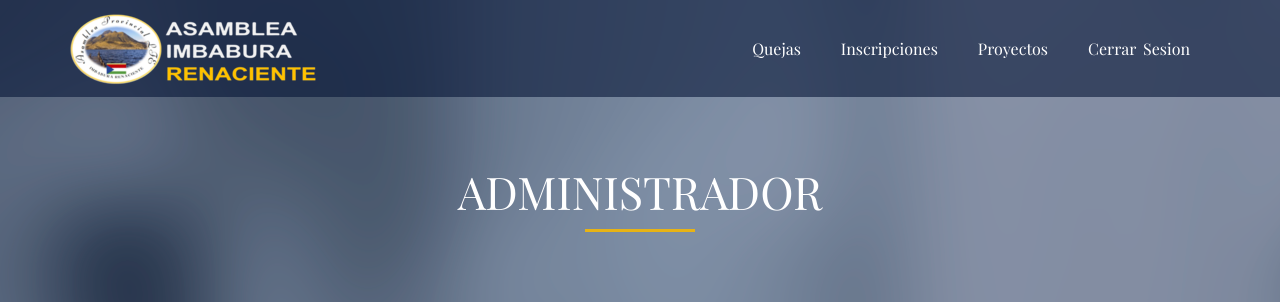
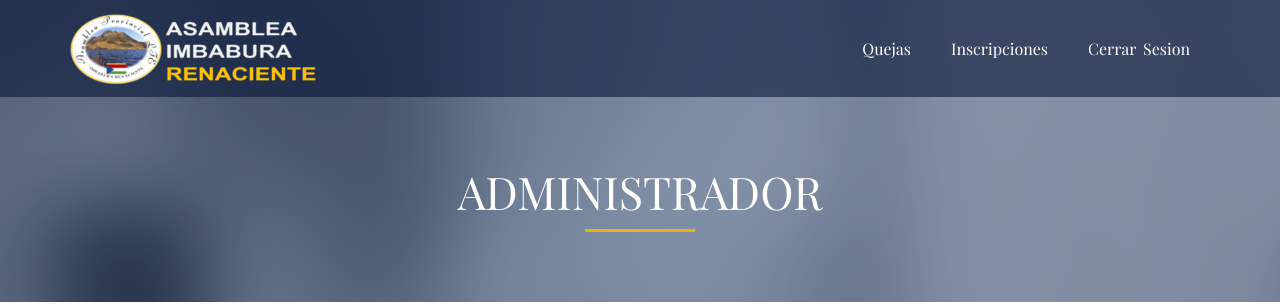
Before and after one commit to jacarcelenb/proyecto, a PHP site: page /pages/admin.php in a window 1280 px wide. Shown: the top 306 px of the page. Run offline with PHP 8.4, Linux system fonts and the light colour scheme; some libraries are stand-ins or nearby versions; some web fonts are replaced.

Commit message:
Cambios en el frontend

```diff
--- a/html_components/header.php
+++ b/html_components/header.php
@@ -4,6 +4,7 @@
 		<meta charset="utf-8">
 		<meta http-equiv="X-UA-Compatible" content="IE=edge">
 		<meta name="viewport" content="width=device-width, initial-scale=1">
+		<link rel="icon" href="../images/esolog.png">
 		<title>A-life Imbabura Renaciente</title>
 
 		<link href='https://fonts.googleapis.com/css?family=Open+Sans:400,300,300italic,400italic,600,600italic,700,700italic,800,800italic|Playfair+Display:400,400italic,700,700italic,900,900italic' rel='stylesheet' type='text/css'>
--- a/pages/admin.php
+++ b/pages/admin.php
@@ -4,6 +4,7 @@
 		<meta charset="utf-8">
 		<meta http-equiv="X-UA-Compatible" content="IE=edge">
 		<meta name="viewport" content="width=device-width, initial-scale=1">
+		<link rel="icon" href="../images/esolog.png">
 		<title>A-life Imbabura Renaciente</title>
 
 		<link href='https://fonts.googleapis.com/css?family=Open+Sans:400,300,300italic,400italic,600,600italic,700,700italic,800,800italic|Playfair+Display:400,400italic,700,700italic,900,900italic' rel='stylesheet' type='text/css'>
@@ -60,10 +61,6 @@
 
 						</li>
 
-                        <li ><a href="listarproyectos.php">Proyectos</a>
-
-                        </li>
-
                         <li ><a href="../index.php">Cerrar Sesion</a>
 
                         </li>
--- a/pages/listarinscripciones.php
+++ b/pages/listarinscripciones.php
@@ -7,6 +7,7 @@
 		<meta http-equiv="X-UA-Compatible" content="IE=edge">
 		<meta name="viewport" content="width=device-width, initial-scale=1">
 		<title>A-life Imbabura Renaciente</title>
+    <link rel="icon" href="../images/esolog.png">
 
 		<link href='https://fonts.googleapis.com/css?family=Open+Sans:400,300,300italic,400italic,600,600italic,700,700italic,800,800italic|Playfair+Display:400,400italic,700,700italic,900,900italic' rel='stylesheet' type='text/css'>
 		<!-- Bootstrap -->
@@ -51,10 +52,6 @@
                         <li ><a href="../pages/listarquejas.php">Quejas</a>
 
 						</li>
-
-                        <li ><a href="../pages/listarproyectos.php">Proyectos</a>
-
-                        </li>
 
                         <li ><a href="../index.php">Cerrar Sesion</a>
 
--- a/pages/listarquejas.php
+++ b/pages/listarquejas.php
@@ -8,6 +8,7 @@
 		<meta http-equiv="X-UA-Compatible" content="IE=edge">
 		<meta name="viewport" content="width=device-width, initial-scale=1">
 		<title>A-life Imbabura Renaciente</title>
+		<link rel="icon" href="../images/esolog.png">
 
 		<link href='https://fonts.googleapis.com/css?family=Open+Sans:400,300,300italic,400italic,600,600italic,700,700italic,800,800italic|Playfair+Display:400,400italic,700,700italic,900,900italic' rel='stylesheet' type='text/css'>
 		<!-- Bootstrap -->
@@ -52,11 +53,6 @@
                         <li ><a href="../pages/listarinscripciones.php">Inscripciones</a>
 
 						</li>
-
-                        <li ><a href="../pages/listarproyectos.php">Proyectos</a>
-
-                        </li>
-
                         <li ><a href="../index.php">Cerrar Sesion</a>
 
                         </li>
```
Also changed, not shown: images/10.jpg (deleted), images/15.jpg (deleted), images/8.jpg (deleted), images/admin1.jpg (deleted), images/admin3.png (deleted), images/esolog.png (added), pages/listarproyectos.php (deleted).
